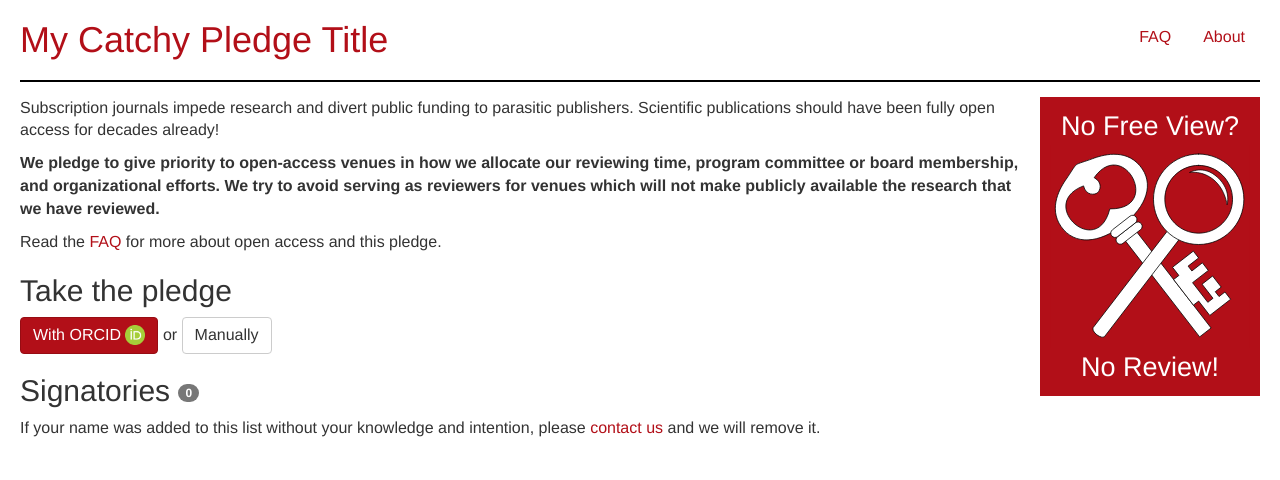
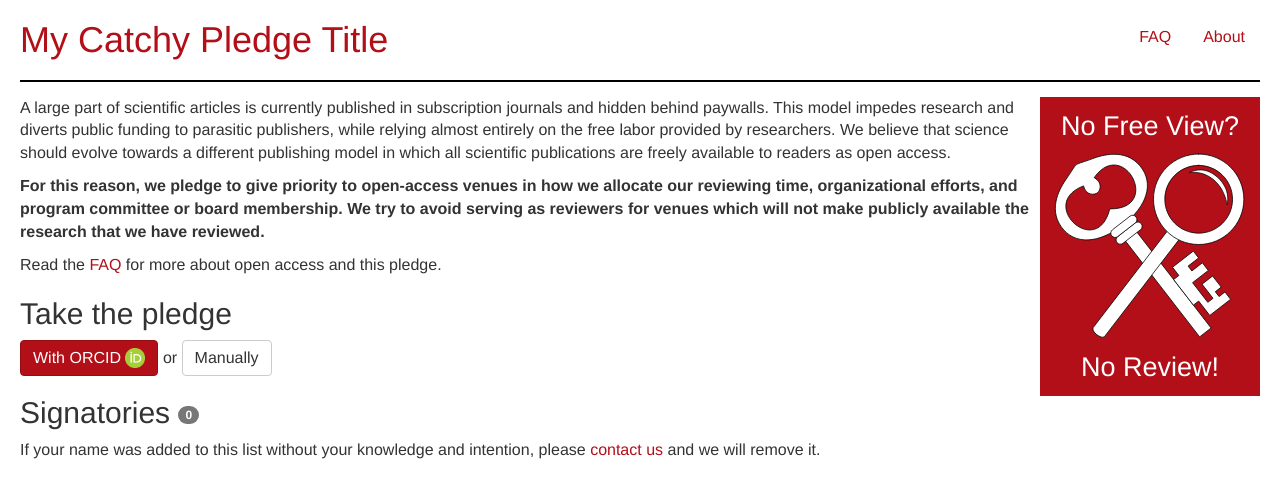
Before and after one commit to dissemin/no-free-view-no-review, a Django app: page / in a window 1280 px wide. Shown: the top 480 px of the page. Run offline with Django 3.2, Linux system fonts and the light colour scheme; data that the repository does not hold is empty; some libraries are stand-ins or nearby versions.

Commit message:
new pledge text; fix link

```diff
--- a/signatories/templates/index.html
+++ b/signatories/templates/index.html
@@ -10,13 +10,16 @@
      No Review!
 </div>
 
-<p>Subscription journals impede research and divert public funding to parasitic publishers.
-Scientific publications should have been fully open access for decades already!</p>
+<p>A large part of scientific articles is currently published in subscription
+journals and hidden behind paywalls. This model impedes research and diverts
+public funding to parasitic publishers, while relying almost entirely on the
+free labor provided by researchers. We believe that science should evolve
+towards a different publishing model in which all scientific publications are
+freely available to readers as open access.</p>
 
-<p><strong>We pledge to give priority to open-access venues in
-  how we allocate our reviewing time, program committee or board membership, and
-  organizational efforts. We try to avoid serving as reviewers for
-  venues which will not make publicly available the research that we have
+<p><strong>For this reason, we pledge to give priority to open-access venues in
+  how we allocate our reviewing time, organizational efforts, and program committee or board membership.
+  We try to avoid serving as reviewers for venues which will not make publicly available the research that we have
   reviewed.</strong></p>
 
 <p>Read the <a href="{% url 'faq' %}">FAQ</a> for more about open access and this pledge.</p>
@@ -35,7 +38,7 @@ Scientific publications should have been fully open access for decades already!<
 <h2>Signatories <span class="badge">{{ signatories|length }}</span></h2>
 
 <p>If your name was added to this list without your knowledge and intention,
-please <a href="/about">contact us</a> and we will remove it.</p>
+please <a href="{% url 'about' %}">contact us</a> and we will remove it.</p>
 
 <div id="signatories">
 <ul>
```
